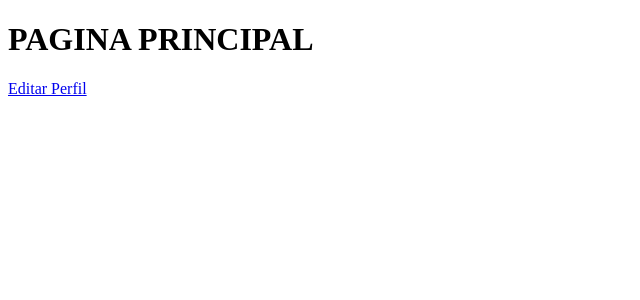
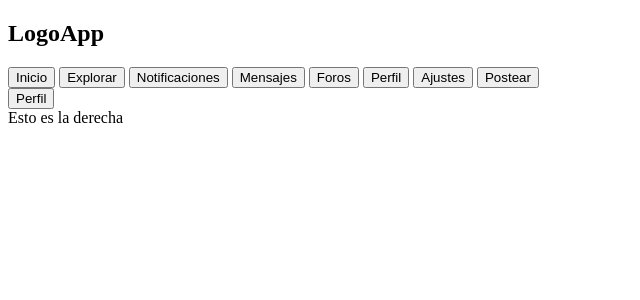
Before and after one commit to Z4NO/TFC-THECNOHUB, a Flask app: page /formularios/main in a window 1280 px wide. Shown: the top 300 px of the page, without its empty margins (0-640 px from the left). Run offline with Flask 3, Linux system fonts and the light colour scheme; parts of the project's set-up code (start-up, migrations or seed data) failed here and were passed over; some libraries are stand-ins or nearby versions.

Commit message:
Main html y css

```diff
--- a/static/styles/main.css
+++ b/static/styles/main.css
@@ -0,0 +1,100 @@
+.container {
+    width: 100vw;
+    height: 100vh;
+    background-color: black;
+    display: flex;
+    scrollbar-width: none;
+  }
+
+  .margenIzq,
+  .margenDerecha {
+    width: 15%;
+    height: 100%;
+  }
+
+  .bloqueIzquierda {
+    width: 15%;
+    height: 100%;
+    background-color: black;
+    display: flex;
+    flex-direction: column;
+    justify-content: space-between;
+  }
+
+  .headerIzq {
+    color: white;
+    display: flex;
+    justify-content: flex-end;
+    align-items: flex-end;
+    padding: 10px;
+  }
+
+  /* Botones de la izquierda */
+  .funcionalidadesIzq {
+    width: auto;
+    gap: 25px;
+    display: flex;
+    flex-direction: column;
+    background-color: black;
+    align-items: flex-start;
+  }
+
+  .funcionalidadesbtn {
+    width: auto;
+    padding: 10px 15px;
+    border: none;
+    border-radius: 5px;
+    background-color: black;
+    color: white;
+    transition: background-color 0.3s ease;
+    font-size: 16px;
+    cursor: pointer;
+  }
+
+  .funcionalidadesIzq button:hover,
+  .perfilIzquierda button:hover {
+    background-color: #191919;
+  }
+
+  /* Botón Postear */
+  .postear {
+    background-color: whitesmoke !important;
+    width: 200px;
+    height: 50px;
+    display: flex;
+    justify-content: center;
+    align-items: center;
+    color: black;
+    border-radius: 20px;
+    transition: background-color 0.5s ease;
+    font-size: 16px;
+    font-weight: bold;
+    cursor: pointer;
+    flex-direction: column;
+  }
+
+  .postear:hover {
+    background-color: #5b5b5b !important;
+    color: white;
+  }
+
+
+
+  /* Centro */
+  .bloqueMedio {
+    width: 40%;
+    height: 100%;
+    display: flex;
+    align-items: center;
+    justify-content: center;
+    border: 1px solid white;
+    color: white;
+    text-align: center;
+  }
+
+  /* Derecha */
+  .bloqueDerecha {
+    width: 15%;
+    height: 100%;
+    background-color: black;
+  }
--- a/templates/main.html
+++ b/templates/main.html
@@ -3,15 +3,51 @@
 
 <head>
   <meta charset="UTF-8">
-  <title>Registro - MentorHUB</title>
-  <link rel="stylesheet" type="text/css" href="{{ url_for('static', filename='styles/main.css') }}">
+  <title>Home - MentorHUB</title>
+  <link rel="stylesheet" type="text/css" href="main.css">
   <script type="text/javascript" src="{{ url_for('static', filename='styles/main.js') }}"></script>
   <link href="https://cdn.jsdelivr.net/npm/remixicon@4.3.0/fonts/remixicon.css" rel="stylesheet" />
 </head>
 
-<body>
+<body class="container">
+
+  <!-- Relleno limpio izquierda -->
+  <div class="margenIzq"></div>
+
+  <div class="bloqueIzquierda">
+    <header>
+      <h2 class="headerIzq">LogoApp</h2>
+    </header>
+
+    <div class="funcionalidadesIzq">
+      <button class="funcionalidadesbtn">Inicio</button>
+      <button class="funcionalidadesbtn">Explorar</button>
+      <button class="funcionalidadesbtn">Notificaciones</button>
+      <button class="funcionalidadesbtn">Mensajes</button>
+      <button class="funcionalidadesbtn">Foros</button>
+      <button class="funcionalidadesbtn">Perfil</button>
+      <button class="funcionalidadesbtn">Ajustes</button>
+      <button class="postear">Postear</button>
+    </div>
+
+    <div class="perfilIzquierda">
+      <a href="{{ url_for('formularios.cargar_profile') }}" class="btn">
+        <button class="funcionalidadesbtn">Perfil</button>
+      </a>
+    </div>
+  </div>
+
+  <div class="bloqueMedio">
+    <!-- Contenido central -->
+  </div>
+
+  <div class="bloqueDerecha">
+    Esto es la derecha
+  </div>
+
+  <!-- Relleno limpio derecha -->
+  <div class="margenDerecha"></div>
+
 </body>
-    <h1>PAGINA PRINCIPAL</h1>
-    <a href="{{ url_for('formularios.cargar_profile') }}" class="btn">Editar Perfil</a>
 
 </html>
```
